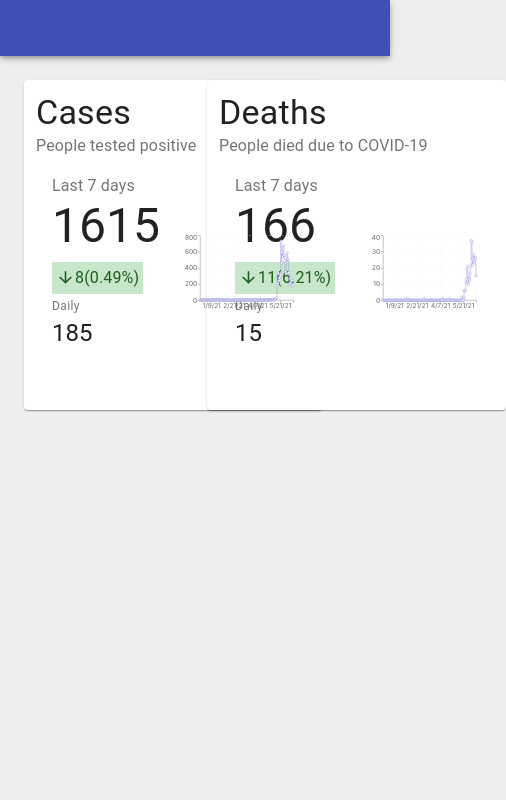
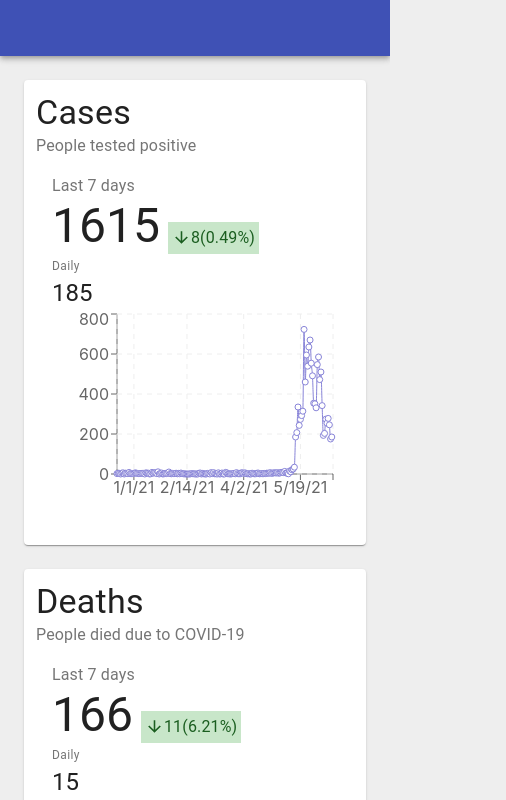
Before and after one commit to zvn/covid-visualizer, a React (Create React App) app in the folder frontend/: page / in a window 390 px wide. Shown: the top 800 px of the page, 506 px wide, since content can reach past the window. Built offline with nearby package versions, Linux system fonts and the light colour scheme.

Commit message:
introduce responsive layout

```diff
--- a/frontend/src/NumberWidget.js
+++ b/frontend/src/NumberWidget.js
@@ -104,7 +104,7 @@ function NumberWidget(props) {
       </Typography>
       <CardContent>
         <Grid container spacing={0}>
-          <Grid item xs={6}>
+          <Grid item xs={12} sm={4} md={4}>
             <Typography color="textSecondary">
               Last 7 days
             </Typography>
@@ -128,13 +128,15 @@ function NumberWidget(props) {
               {today_counter}
             </Typography>
           </Grid>
-          <Grid container item xs={6} minWidth={300} height={200}>
-              <LineChart width={300} height={200} data={display_data}>
+          <Grid item xs={12} sm={8} md={8}>
+            <ResponsiveContainer width="100%" height={200}>
+              <LineChart data={display_data}>
                 <XAxis dataKey={props['display_key']}/>
                 <YAxis/>
                 <CartesianGrid stroke="#eee" strokeDasharray="5 5"/>
                 <Line type="monotone" dataKey={props.datakey + '_daily'} stroke="#8884d8" />
               </LineChart>
+            </ResponsiveContainer>
           </Grid>
         </Grid>
       </CardContent>
```
Also changed, not shown: frontend/src/App.js.
